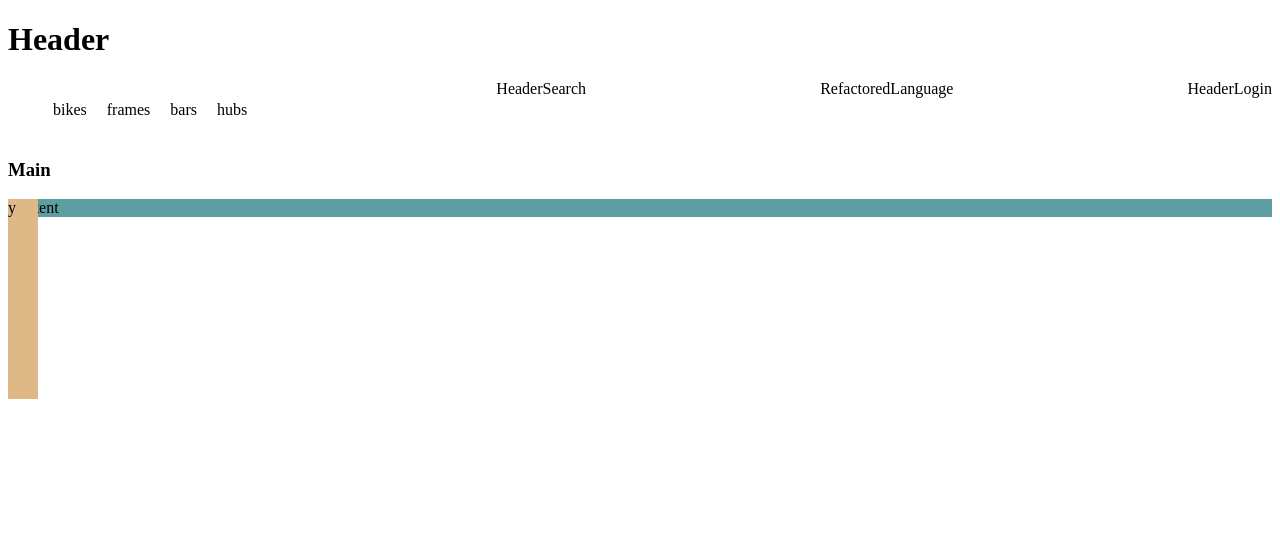
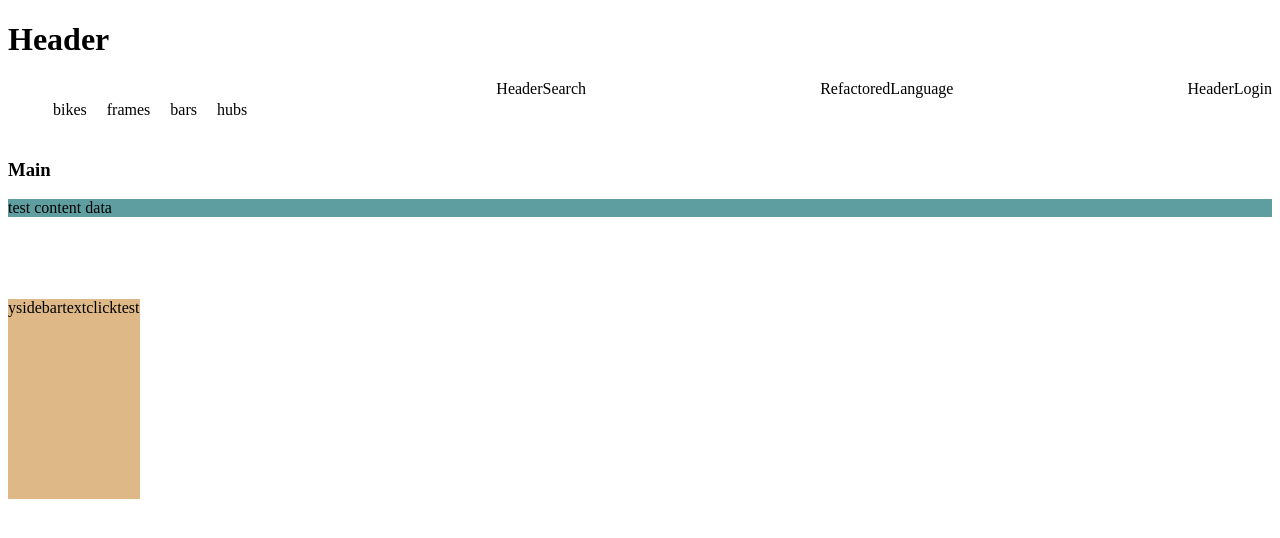
Before and after one commit to Mukhin001/rearct-mtb-blog, a React (Create React App) app: page / in a window 1280 px wide. Shown: the top 538 px of the page. Built offline with nearby package versions, Linux system fonts and the light colour scheme; the HTML template or start-up script is replaced by a standard one.

Commit message:
added handlers

```diff
--- a/src/components/header/menu/menu.jsx
+++ b/src/components/header/menu/menu.jsx
@@ -4,21 +4,21 @@ import st from './Menu.module.css';
 import menudb from './menudb';
 
 
-
 const InsideMenu = (description) => {
     //console.log(description.classCss.classCss);
     const headerUnderMenu = {left: '0'};
-    const sideBarUnderMenu = {left: '80%',
+    const sideBarUnderMenu = {
+        left: '80%',
         top: 0
     };
     const styleUnderMenu = (description.classCss.classCss === 'SideBarMenu') ? sideBarUnderMenu : headerUnderMenu;
 
     //let btnLiMenu = React.createRef();
 
-     function fBtnLiMenu(e) {
-            let nameBtnMenu  = e.target.textContent;
+    function fBtnLiMenu(e) {
+        let nameBtnMenu = e.target.textContent;
         // export nameBtnMenu в блок ../../main/content.jsx.
-        };
+    }
 
     return (
         <div className={st.HeaderUnderMenu} style={styleUnderMenu}>
@@ -40,7 +40,11 @@ const Menu = (classCss) => {
     return (
         <div className={st.HeaderMenu}>
             {<ul style={styleUl} className={st.HeaderMenuUl}>
-                {menudb.map((item, i) => (<li className={st.HeaderMenuLi} key={i}> {item.name} <InsideMenu description={item.description} classCss={classCssProps}/></li>))}
+                {menudb.map((item, i) => (
+                    <li className={st.HeaderMenuLi} key={i}
+                        onClick={() => classCss.onContentSelected(item.name)}> {item.name} <InsideMenu
+                        description={item.description}
+                        classCss={classCssProps}/></li>))}
             </ul>}
         </div>
     );
--- a/src/components/main/content/content.jsx
+++ b/src/components/main/content/content.jsx
@@ -1,9 +1,9 @@
 import st from './content.module.css';
 
-const Content = () => {
+const Content = (props) => {
     return (
         <div className={st.Content}>
-            Content
+            {props?.content}
         </div>
     );
 };
--- a/src/components/main/main.jsx
+++ b/src/components/main/main.jsx
@@ -2,14 +2,22 @@ import st from './Main.module.css';
 
 import SideBar from './sidebar/sidebar.jsx';
 import Content from './content/content.jsx';
+import {useState} from "react";
 
 const Main = () => {
+
+    const [dataContent, setDataContent] = useState('test content data');
+
+    const onContentSelected = (content) => {
+        setDataContent(content);
+    }
+
     return (
         <main className={st.wrapper}>
             <h3>Main</h3>
             <div className={st.wrapContent}>
-                <SideBar />
-                <Content />
+                <SideBar onContentSelected={onContentSelected}/>
+                <Content content={dataContent}/>
             </div>
         </main>
     );
--- a/src/components/main/sidebar/sidebar.jsx
+++ b/src/components/main/sidebar/sidebar.jsx
@@ -2,15 +2,22 @@ import st from './sidebar.module.css';
 import Menu from '../../header/menu/menu.jsx';
 import React from 'react';
 
-const SideBar = () => {
+const SideBar = (props) => {
+
+    const toggleClickTest = () => {
+        props.onContentSelected('testSidebarClick');
+    }
+
 
     return (
-       <div className={st.SideBarWrapper} >
-            <div className={st.SideBarText}></div>
-            <div className={st.SideBar} >
-                <Menu classCss={'SideBarMenu'}/>
+        <div className={st.SideBarWrapper}>
+            <div className={st.SideBarText}
+                 onClick={toggleClickTest}>sidebartextclicktest
             </div>
-       </div>
+            <div className={st.SideBar}>
+                <Menu onContentSelected={props.onContentSelected} classCss={'SideBarMenu'}/>
+            </div>
+        </div>
     );
 };
 
--- a/src/components/main/sidebar/sidebar.module.css
+++ b/src/components/main/sidebar/sidebar.module.css
@@ -3,6 +3,8 @@
     background-color: burlywood;
     position: absolute;
     height: 200px;
+
+    top: 100px;
 
 }
 
```
Also changed, not shown: src/components/header/menu/item/Item.jsx (added, +9 -0 lines), src/components/header/menu/item/Item.module.css (added).
